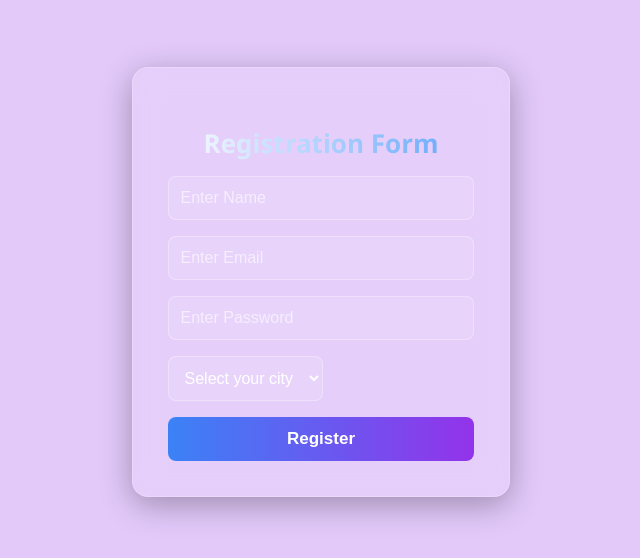
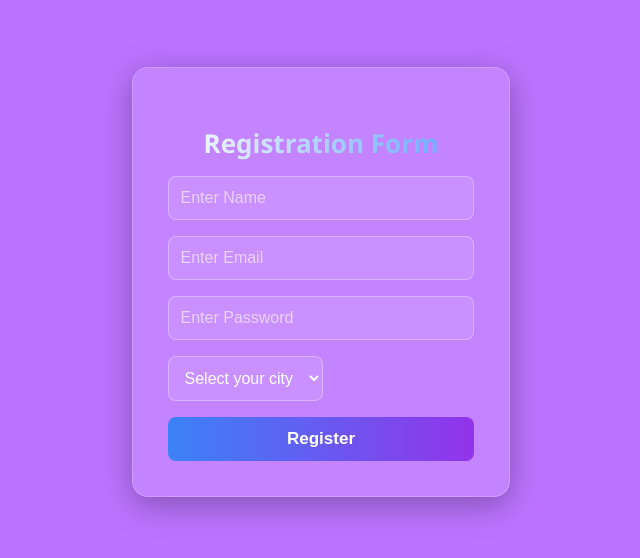
Before and after one commit to Pranali855/assignment-21, a React (Vite) app: page / in a window 1280 px wide. Shown: the part 118-676 px from the top of the page, without its empty margins (355-995 px from the left). Built offline with nearby package versions, Linux system fonts and the light colour scheme.

Commit message:
Update App.css
color changed

```diff
--- a/src/App.css
+++ b/src/App.css
@@ -5,7 +5,7 @@ html, body {
   display: flex;
   align-items: center;
   justify-content: center;
- background: #e2c9fa;
+ background: #bc74ff;
   background-size: 300% 300%;
   animation: gradientMove 10s ease infinite;
   font-family: 'Segoe UI', sans-serif;
```
